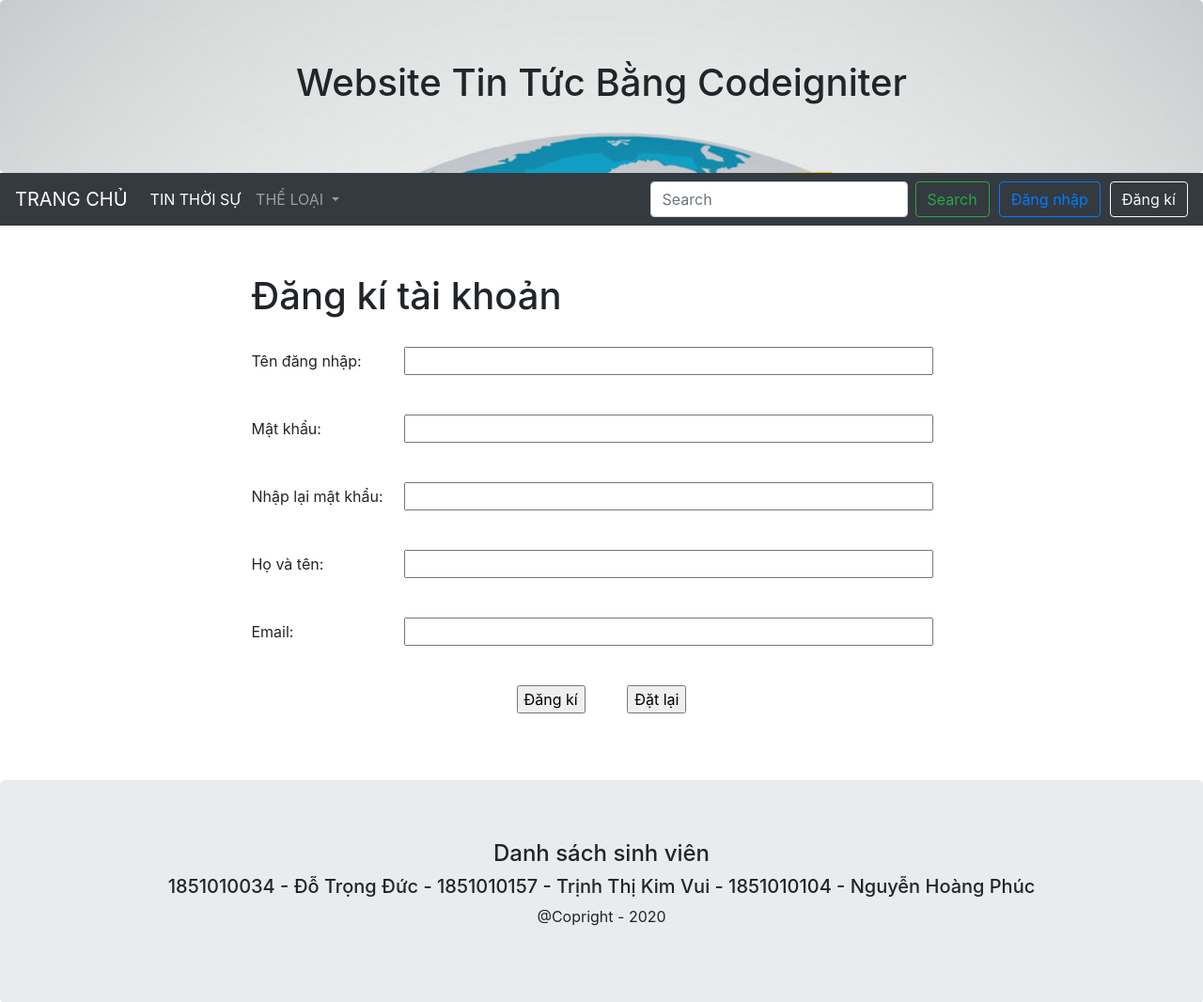
After one commit to VuiTrinhThiKim/WebTinTucRSS, a CodeIgniter app: page /database/Web/signup.php in a window 1280 px wide. The commit adds this page. Shown: the top 1066 px of the page at 94% size. Run offline with CodeIgniter, Linux system fonts and the light colour scheme.

Commit message:
Them trang login, signup, ket noi CSDL

```diff
--- a/application/config/config.php
+++ b/application/config/config.php
@@ -24,6 +24,7 @@ defined('BASEPATH') OR exit('No direct script access allowed');
 |
 */
 $config['base_url'] = '';
+$config['site_url'] = '';
 
 /*
 |--------------------------------------------------------------------------
--- a/application/config/database.php
+++ b/application/config/database.php
@@ -76,9 +76,9 @@ $query_builder = TRUE;
 $db['default'] = array(
 	'dsn'	=> '',
 	'hostname' => 'localhost',
-	'username' => '',
+	'username' => 'root',
 	'password' => '',
-	'database' => '',
+	'database' => 'website',
 	'dbdriver' => 'mysqli',
 	'dbprefix' => '',
 	'pconnect' => FALSE,
--- /dev/null
+++ b/application/views/layout/connection.php
@@ -0,0 +1,18 @@
+<?php
+	//Thiết lập thông tin server
+	//Tạo kết nối đến csdl
+	$server_username = "root";
+	$server_password = "";
+	$server_host = "localhost";
+	$database = 'website';
+
+	//Dùng mysqli_connect() để kết nối csdl
+	$conn = mysqli_connect($server_host,$server_username,$server_password,$database);
+	if(!$conn) {
+		//echo "Không thể kết nối tới cơ sở dữ liệu".$database;
+	}
+	else {
+		//echo "Kết nối thành công đến cơ sở dữ liệu ". $database;
+	}
+	//Website có sử dụng tiếng Việt có dấu => dùng UTF8
+	mysqli_query($conn,"SET NAMES 'UTF8'");
--- a/application/views/layout/header.php
+++ b/application/views/layout/header.php
@@ -9,7 +9,11 @@
   <script src="https://cdnjs.cloudflare.com/ajax/libs/popper.js/1.16.0/umd/popper.min.js"></script>
   <script src="https://maxcdn.bootstrapcdn.com/bootstrap/4.5.2/js/bootstrap.min.js"></script>
 
-	<link rel="stylesheet" href="css/header.css">
+  <style type="text/css">
+  	.margin-left{
+    margin-left: 10px !important;
+}
+  </style>
 </head>
 <body>
 	<div class="jumbotron text-center" style="margin-bottom:0; background-image:url(user_guide/_images/pic1.jpg); background-size:cover;">
@@ -18,20 +22,36 @@
 	</div>
 
 	<nav class="navbar navbar-expand-sm bg-dark navbar-dark ">
-		<a class="navbar-brand" href="#">TRANG CHỦ</a>
+		<a class="navbar-brand" href="/Web/index.php"><TABLE>TRANG CHỦ</TABLE></a>
+		<button class="navbar-toggler" type="button" data-toggle="collapse" data-target="#navbarSupportedContent" aria-controls="navbarSupportedContent" aria-expanded="false" aria-label="Toggle navigation">
+		<span class="navbar-toggler-icon"></span>
+		</button>
 
-		<div class="collapse navbar-collapse" id="collapsibleNavbar">
-			<ul class="navbar-nav">
-			<li class="nav-item ">
-			<a class="nav-link" href="#">TIN THỜI SỰ</a>
-			</li>
-			<li class="nav-item ">
-			<a class="nav-link" href="#">TIN GIÁO DỤC</a>
-			</li>
-			<li class="nav-item ">
-			<a class="nav-link" href="#">TIN GIẢI TRÍ</a>
-			</li>
+		<div class="collapse navbar-collapse" id="navbarSupportedContent">
+			<ul class="navbar-nav mr-auto">
+				<li class="nav-item active">
+					<a class="nav-link" href="index.php?category=thoi-su">TIN THỜI SỰ<span class="sr-only">(current)</span></a>
+				</li>
+				<li class="nav-item dropdown">
+					<a class="nav-link dropdown-toggle" href="#" id="navbarDropdown" role="button" data-toggle="dropdown" aria-haspopup="true" aria-expanded="false">
+						THỂ LOẠI
+					</a>
+					<div class="dropdown-menu" aria-labelledby="navbarDropdown">
+						<a class="dropdown-item" href="#">TIN GIÁO DỤC</a>
+						<a class="dropdown-item" href="#">TIN CHÍNH TRỊ</a>
+						<a class="dropdown-item" href="#">TIN BÓNG ĐÁ</a>
+						<a class="dropdown-item" href="#">TIN GIẢI TRÍ</a>
+					</div>
+				</li>
 			</ul>
+			<form class="form-inline my-2 my-lg-0">
+				<input class="form-control mr-sm-2" type="search" placeholder="Search" aria-label="Search">
+				<button class="btn btn-outline-success my-2 my-sm-0" type="submit">Search</button>
+
+				<a href="../Web/login.php" class="btn btn-outline-primary margin-left">Đăng nhập</a>
+				<a href="../Web/signup.php" class="btn btn-outline-light margin-left">Đăng kí</a>
+			</form>
+
 
 		</div>
 	</nav>
--- a/application/views/welcome_message.php
+++ b/application/views/welcome_message.php
@@ -9,7 +9,7 @@ defined('BASEPATH') OR exit('No direct script access allowed');
 	//Load trang header
 	$this->load->view('layout/header');
 ?>
-	<div class="container" style="margin-top:30px">
+	<div class="container" style="margin-top:30px; margin-left:10px">
 		<div class="row">
 			<?php
 				//Load trang sidebar
--- a/index.php
+++ b/index.php
@@ -227,7 +227,7 @@ switch (ENVIRONMENT)
 	define('SELF', pathinfo(__FILE__, PATHINFO_BASENAME));
 
 	// Path to the system directory
-	define('BASEPATH', $system_path);
+	define('BASEPATH', str_replace("\\", "/", $system_path));
 
 	// Path to the front controller (this file) directory
 	define('FCPATH', dirname(__FILE__).DIRECTORY_SEPARATOR);
--- /dev/null
+++ b/signup.php
@@ -0,0 +1,75 @@
+<!DOCTYPE html>
+<html lang="en">
+
+<?php include "application/views/layout/header.php" ?>
+	<?php //Nap file connection vào
+		//Trình biên dịch sẽ dừng và báo lỗi nếu nạp 2 lần
+		require_once("application/views/layout/connection.php");
+	?>
+
+	<?php
+		if(isset($_POST["btnSubmit"])) {
+			//Lấy thông tin btn-submit Đăng kí
+			$username = $_POST["username"];
+			$password = $_POST["password"];
+			$name = $_POST["name"];
+			$email = $_POST["email"];
+
+			//Kiểm tra dữ liệu trong input không được rỗng
+			if($username == "" || $password == "" || $_POST["passwordcheck"] == "" || $name == "" || $email == "") {
+				echo "<h5 style='text-align: center; color: red'>Bạn vui lòng nhập đầy đủ thông tin!</h5>";
+			}
+			else{
+				//Kiểm tra dữ liệu $password và $passwordcheck
+				if( $password == $_POST["passwordcheck"]){
+					//Thêm dữ liệu đã điền vào csdl
+					$sqlInsert = "INSERT INTO users(username, password, fullname, email, createdate ) VALUES ( '$username', '$password', '$name', '$email', now())";
+					//Thực thi câu query $sqlInsert với $conn lấy từ file connection
+					mysqli_query($conn,$sqlInsert);
+					echo "<h5 style='text-align: center; color: blue'>Chúc mừng! Bạn đã đăng ký thành công!!!</h5>";
+				}
+				else{
+					echo "<h5 style='text-align: center; color: red'>Nhập lại mật khẩu sai, vui lòng nhập lại!</h5>";
+				}
+			}
+		}
+	?>
+		<form action="signup.php" method="POST" style="margin-top:50px; margin-bottom: 50px">
+			<table border="0" align="center">
+
+				<tr>
+					<td colspan="2"><h1>Đăng kí tài khoản</h1></td>
+				</tr>
+				<tr>
+					<td>Tên đăng nhập:</td>
+					<td><input type="text" id="username" name="username" size="50" style="margin: 20px"></td>
+				</tr>
+				<tr>
+					<td>Mật khẩu:</td>
+					<td><input type="password" id="pass" name="password" size="50" style="margin: 20px; ma"></td>
+				</tr>
+				<tr>
+					<td>Nhập lại mật khẩu:</td>
+					<td><input type="password" id="passcheck" name="passwordcheck" size="50" style="margin: 20px; ma"></td>
+				</tr>
+				<tr>
+					<td>Họ và tên:</td>
+					<td><input type="text" id="name" name="name" size="50" style="margin: 20px"></td>
+				</tr>
+				<tr>
+					<td>Email:</td>
+					<td><input type="text" id="email" name="email" size="50" style="margin: 20px"></td>
+				</tr>
+				<tr>
+					<td colspan="2" align="center">
+						<input type="submit" name="btnSubmit" value="Đăng kí" style="margin: 20px">
+
+						<input type="reset" value="Đặt lại" style="margin: 20px">
+					</td>
+				</tr>
+
+			</table>
+
+		</form>
+
+<?php include "application/views/layout/footer.php" ?>
```
Also changed, not shown: login.php (added, +68 -0 lines), users.sql (added, +16 -0 lines).
